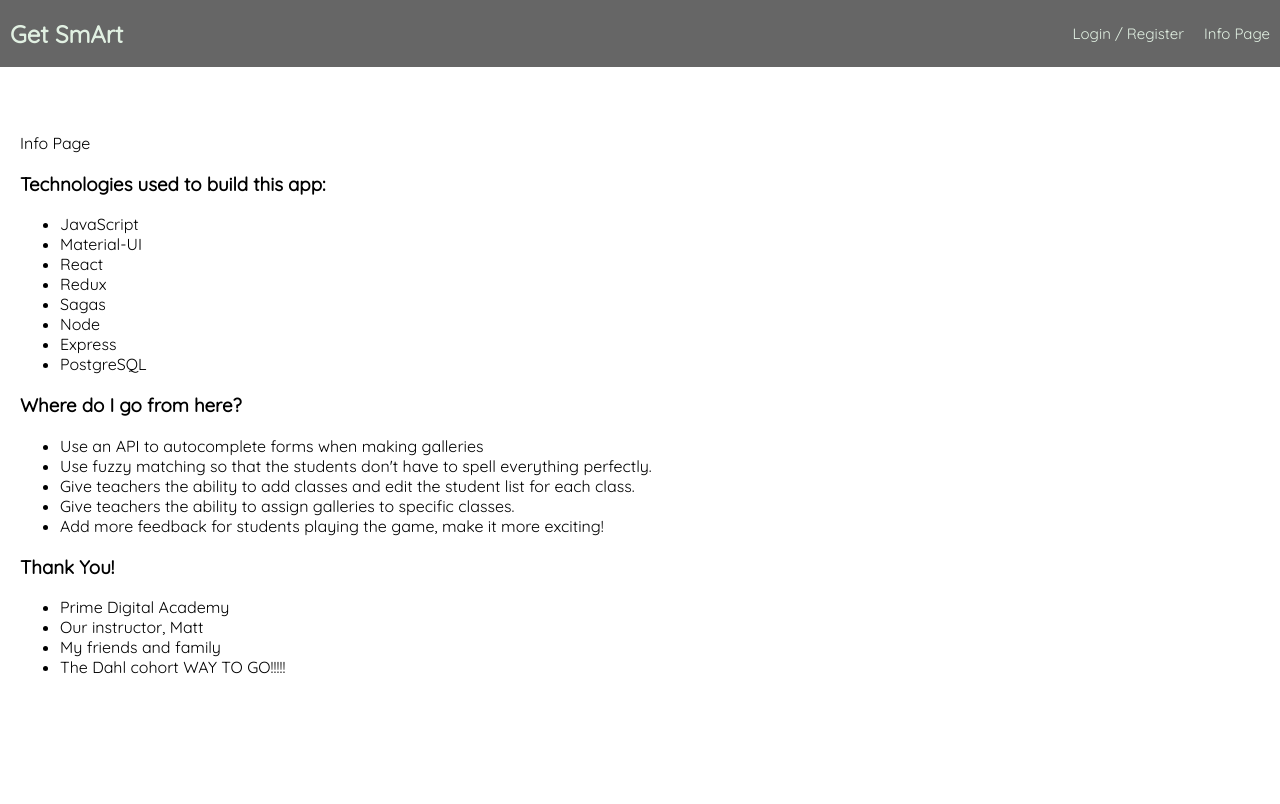
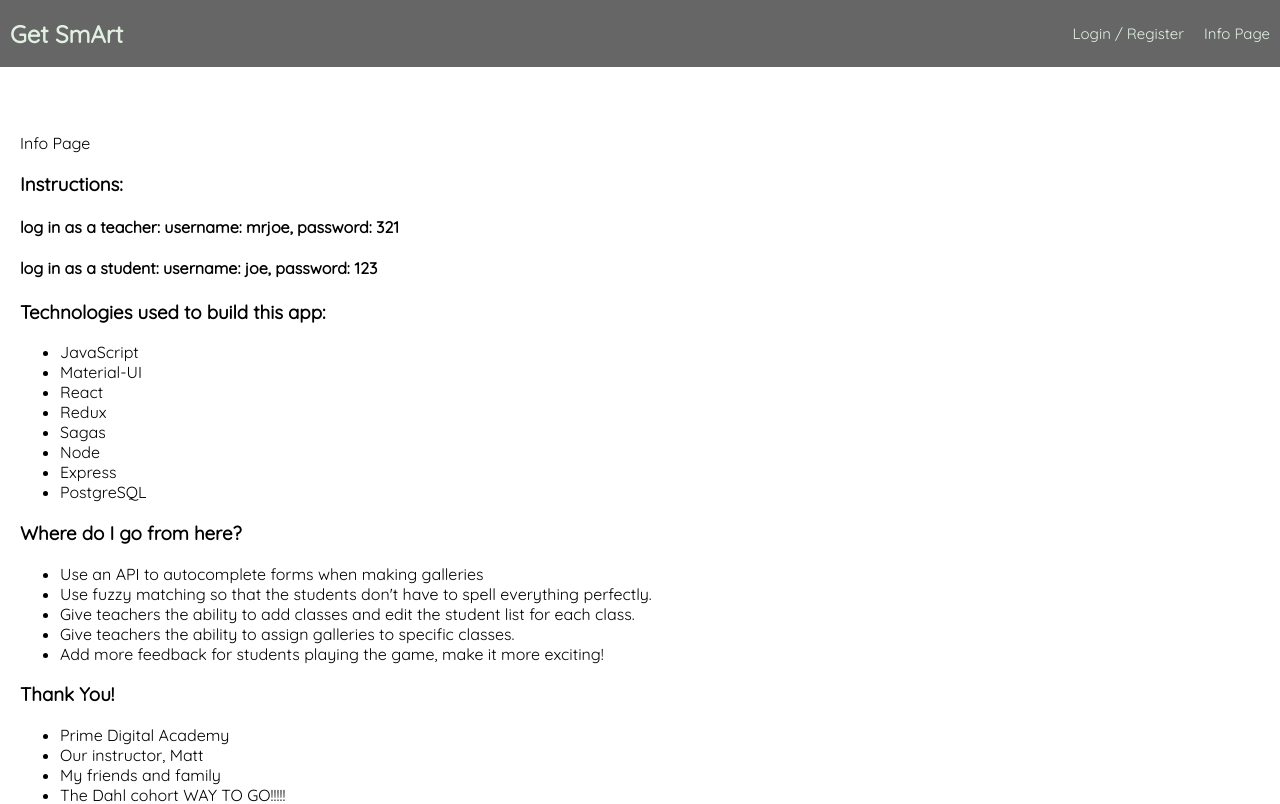
Before and after one commit to joewab/GetSmArt, a React (Create React App) app: page /#/info in a window 1280 px wide. Shown: the top 804 px of the page. Built offline with nearby package versions, Linux system fonts and the light colour scheme; no server answers.

Commit message:
added instructions to the info page

```diff
--- a/src/components/InfoPage/InfoPage.jsx
+++ b/src/components/InfoPage/InfoPage.jsx
@@ -9,6 +9,13 @@ function InfoPage() {
     <Nav/>
     <div className="container">
       <p>Info Page</p>
+
+      <h3>Instructions:</h3>
+      <h4>log in as a teacher: username: mrjoe, password: 321</h4>
+      <h4>log in as a student: username: joe, password: 123</h4>
+
+
+
       <h3>Technologies used to build this app:</h3>
       <ul>
         <li>JavaScript</li>
```
